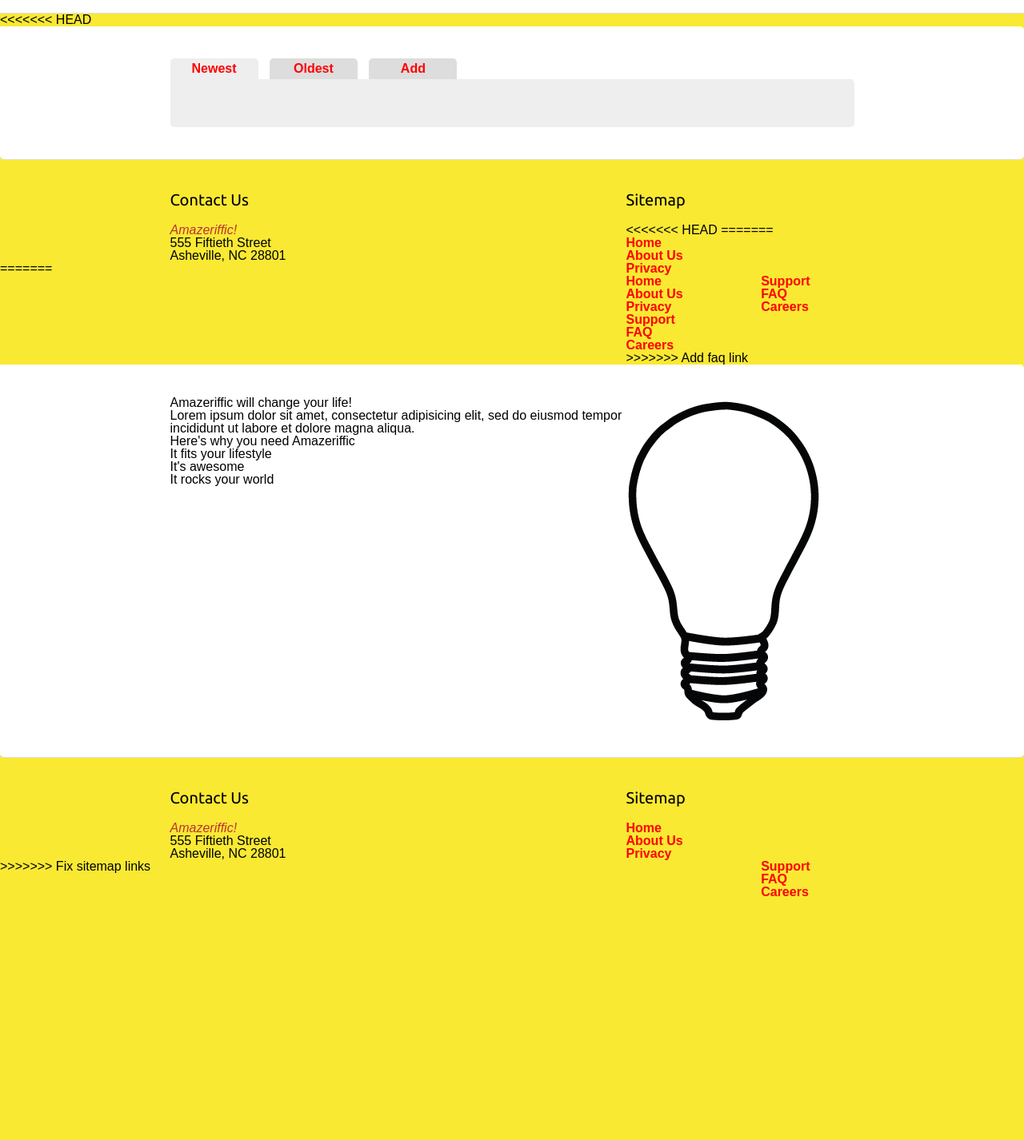
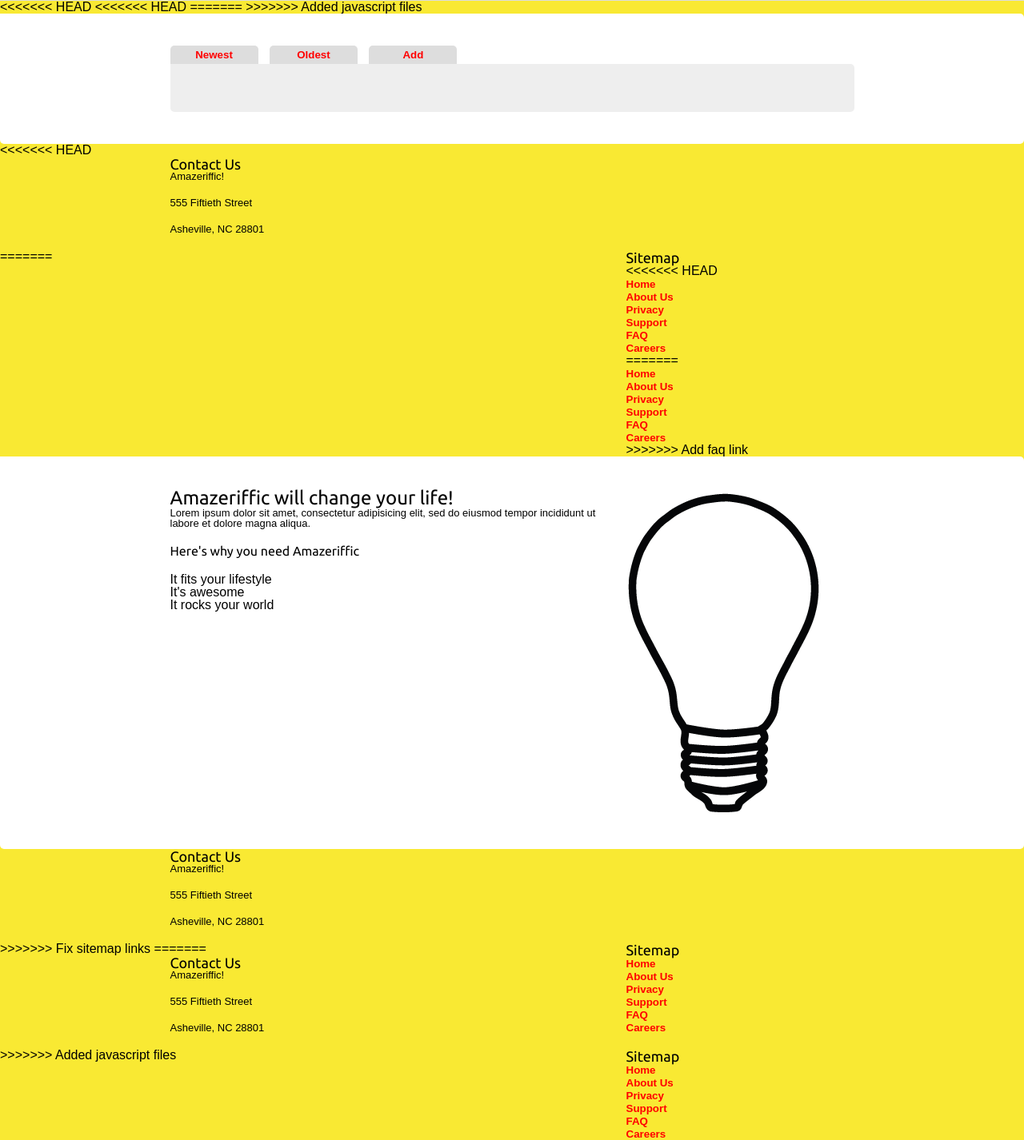
Before and after one commit to jimtryon/Amazeriffic, a plain HTML site: page index.html in a window 1280 px wide. Shown: the part 98-1524 px from the top of the page at 80% size. Before the commit the page ends 1222 px from the top, so only its background shows below. Drawn offline with nearby package versions, Linux system fonts and the light colour scheme; a web font is replaced by a local one.

```diff
--- a/index.html
+++ b/index.html
@@ -1,6 +1,9 @@
 <!doctype html>
 <html>
 <<<<<<< HEAD
+<<<<<<< HEAD
+=======
+>>>>>>> Added javascript files
 	<head>
 		<title>Amazeriffic</title>
 		<link rel="stylesheet" type="text/css" href="stylesheets/reset.css">
@@ -8,6 +11,7 @@
 		<link href="http://fonts.googleapis.com/css?family=Droid+Sans" rel="stylesheet" type="text/css">
 		<link rel="stylesheet" type="text/css" href="stylesheets/style.css">
 	</head>
+<<<<<<< HEAD
 =======
   <head>
     <title>Amazeriffic</title>
@@ -17,6 +21,8 @@
     <link href="style.css" rel="stylesheet" type="text/css">
   </head>
 >>>>>>> Fix sitemap links
+=======
+>>>>>>> Added javascript files
 
 	<body>
 		<header>
@@ -25,12 +31,16 @@
 				<nav>
 					<a href="#">Sign Up!</a> |
 					<a href="#">FAQ</a> |
-          <a href="#">Support</a>
+					<a href="#">Support</a> |
 				</nav>
 			</div>
 		</header>
+	</body>
 
 <<<<<<< HEAD
+<<<<<<< HEAD
+=======
+>>>>>>> Added javascript files
 		<main>
 			<div class="container">
 				<div class="tabs">
@@ -42,6 +52,7 @@
 				</div>
 			</div>
 		</main>
+<<<<<<< HEAD
 
 		<footer>
 			<div class="container">
@@ -133,3 +144,37 @@
   </body>
 </html>
 >>>>>>> Fix sitemap links
+=======
+
+		<footer>
+			<div class="container">
+						<div class="contact">
+						<h5>Contact Us</h5>
+						<p>Amazeriffic!</p>
+						<p>555 Fiftieth Street</p>
+						<p>Asheville, NC 28801</p>
+			</div>
+
+			<div class="sitemap">
+					<h5>Sitemap</h5>
+					<ul>
+						<div class="left">
+							<li><a href="#">Home</a></li>
+							<li><a href="#">About Us</a></li>
+							<li><a href="#">Privacy</a></li>
+						</div>
+						<div class="right">
+							<li><a href="#">Support</a></li>
+							<li><a href="#">FAQ</a></li>
+							<li><a href="#">Careers</a></li>
+						</div>
+					</ul>
+				</div>
+			</div>
+		</footer>
+
+		<script src="http://code.jquery.com/jquery-2.0.3.min.js"></script>
+		<script src="javascripts/app.js"></script>
+	</body>
+</html>
+>>>>>>> Added javascript files
--- a/style.css
+++ b/style.css
@@ -1,6 +1,47 @@
 body {
 	background: #f9e933;
 	font-family: 'Droid Sans', sans-serif;
+	font-size: 100%;
+}
+
+a {
+	font-family: 'Droid-Sans', sans-serif;
+	font-size: smaller;
+	font-weight: bold;
+	color: red;
+	text-decoration: none;
+}
+
+
+h1 {
+	float: left;
+	width: 570px;
+	font-family: 'Ubuntu', sans-serif;
+	font-style: italic;
+	font-size: xx-large;
+	color: #b33;
+}
+
+h2 {
+	font-family: 'Ubuntu', sans-serif;
+	font-size: x-large;
+}
+
+h3 {
+	font-family: 'Ubuntu', sans-serif;
+	font-size: medium;
+	margin-bottom: 20px;
+}
+
+h5 {
+	font-family: 'Ubuntu', sans-serif;
+	font-size: large;
+}
+
+p {
+	font-family: 'Droid-Sans', sans-serif;
+	font-size: small;
+	margin-bottom: 20px;
 }
 
 header, main, footer {
@@ -13,27 +54,10 @@
 }
 
 header {
-  padding: 25px 0 25px 0;
 	background: white;
 	overflow: auto;
+	padding: 25px 0 25px 0;
 	border-bottom: 1px solid #ddd;
-}
-
-/* MAIN LOGO */
-h1 {
-  font-family: 'Ubuntu', sans-serif;
-  font-style: italic;
-  font-size: 3em;
-  color: #b33;
-  float: left;
-  width: 570px;
-}
-
-/* FOOTER HEADINGS */
-h5 {
-    font-family: 'Ubuntu', sans-serif;
-    font-size: 1.25em;
-    margin-bottom: 20px;
 }
 
 header nav {
@@ -41,77 +65,28 @@
 	width: 285px;
 }
 
-a {
-  color: #f00;
-  text-decoration: none;
-  font-weight: bold;
+main {
+	background: white;
+	overflow: auto;
+	border-radius: 0 5px 5px 5px;
+	padding: 40px;
+
 }
 
-main {
-    background: #fff;
-    border-radius: 0 5px 5px 5px;;
-    padding: 40px;
-}
-
-.tabs a span {
-    border-radius: 5px 5px 0 0;
-    display: inline-block;
-    width: 100px;
-    margin-right: 10px;
-    text-align: center;
-    background: #ddd;
-    padding: 5px;
-}
-
-.tabs a .active {
-    background: #eee;
-}
-
-main .content {
-    padding: 30px 10px 30px 10px;
-    border-radius: 0 5px 5px 5px;
-    background: #eee;
-}
-
-main .content li {
-    border-radius: 5px;
-    padding: 3px;
-    background: #eff;
-    margin: 0 0 10px 0;
-}
-
-main .content button {
-  font-weight: bold;
-  padding: 0 3px 0 3px;
-  border-radius: 5px;
-  background: #ccc;
-  cursor: pointer;
-  margin-left: 5px;
-  font-size: 1.3em;
-}
-
-
-main .content p {
-    background: yellow;
-}
-
-main .content input {
-    font-size: 1.5em;
-}
-
-footer {
-    border-top: 1px solid #ddd;
-    padding: 40px 0 20px 0;
-}
-
-footer .contact {
+main .left {
 	float: left;
 	width: 570px;
 }
 
-footer .contact p:nth-child(2) {
-  color: #b33;
-  font-style: italic;
+main .right {
+	float: right;
+	width: 285px;
+}
+
+
+footer .left {
+	float: left;
+	width: 570px;
 }
 
 footer .sitemap {
@@ -119,18 +94,14 @@
 	width: 285px;
 }
 
-footer ul {
-    width: 230px;
+.question {
+	color: green;
+	font-size: larger;
+	line-height: 35px;
+
 }
 
-li {
-    list-style: none;
+.answer {
+	line-height: 20px;
+	color: blue;
 }
-
-footer .sitemap .left {
-    float: left;
-}
-
-footer .sitemap .right {
-    float: right;
-}
```
Lines whose indentation alone changed are shown as unchanged.
